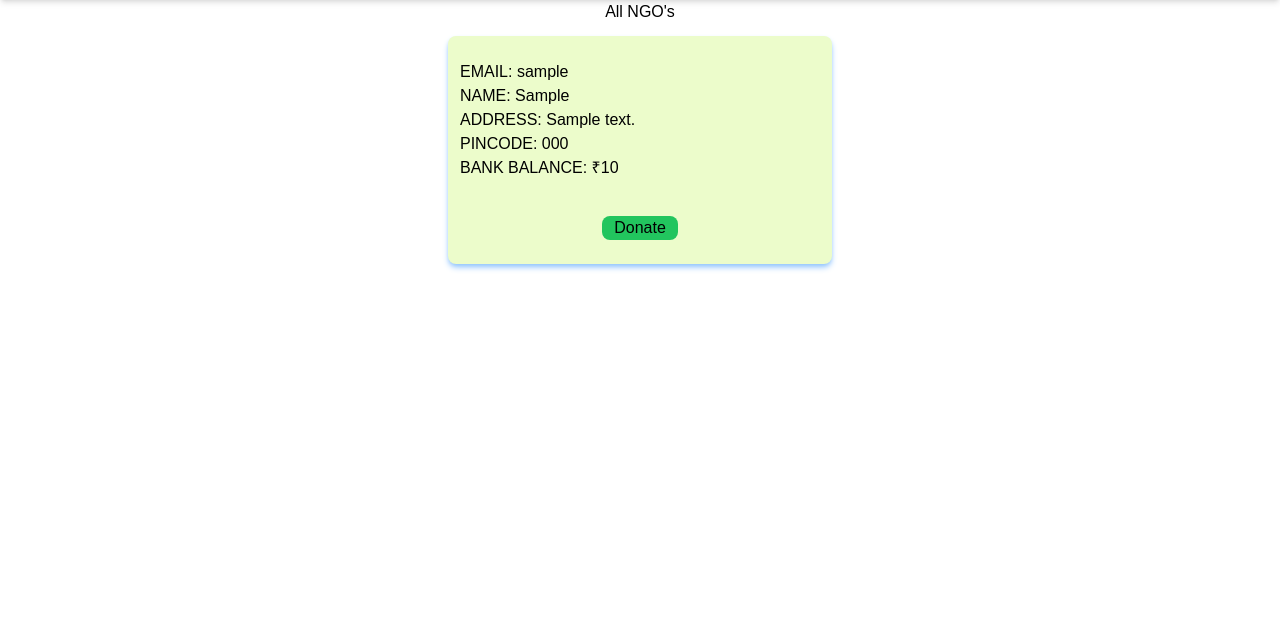
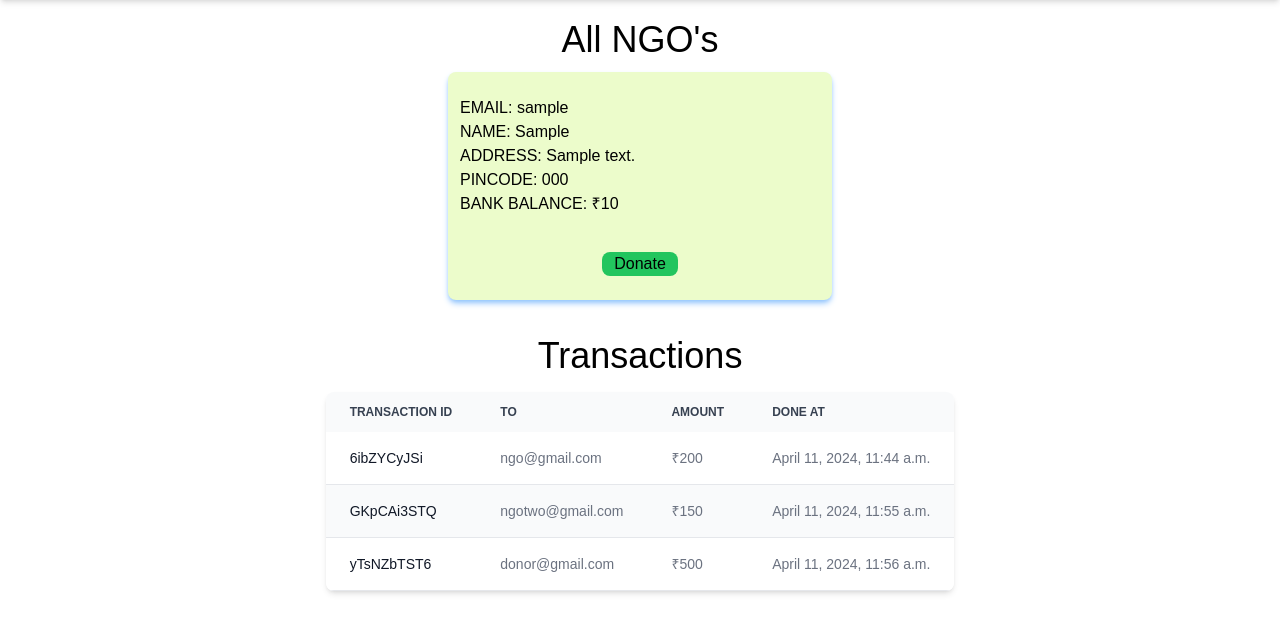
Before and after one commit to selmanfariz18/NGO-connect, a Django app: template ngo_connect/donor/templates/donor_base.html in a window 1280 px wide. Shown: the part 88-721 px from the top of the page. Run offline with Django 5.2, Linux system fonts and the light colour scheme; data comes from the database, SQL or seed files in the repository; both versions use the stored data as it was after the commit; tables that the repository leaves empty hold one stand-in row (values such as "Sample post"); the template is opened without the code that fills it: values that come from a table or form of the project are taken from there, most other values are stand-ins (such as "Sample title", 1, 10 or a date in 2020); some libraries are stand-ins or nearby versions.

Commit message:
display trans detail in donor page

```diff
--- a/ngo_connect/donor/templates/donor_base.html
+++ b/ngo_connect/donor/templates/donor_base.html
@@ -97,7 +97,7 @@
 
 
     <section>
-      <h1 class="text-center">All NGO's</h1>
+      <h1 class="text-center text-4xl mt-5">All NGO's</h1>
 
       <div class="text-center">
         {% if ngos_with_balance %}
@@ -128,9 +128,57 @@
         </div>
         {% endif %}
     </div>
+  </section>
 
 
-
+  {% if transactions %}
+  <h1 class="text-center mt-6 text-4xl">Transactions</h1>
+  <section id="transactions" class="m-4 px-4 flex justify-center items-center">
+    <div class="relative overflow-x-auto shadow-md sm:rounded-lg">
+        <table class="w-full text-sm text-left rtl:text-right text-gray-500 dark:text-gray-400">
+            <thead class="text-xs text-gray-700 uppercase bg-gray-50 dark:bg-gray-700 dark:text-gray-400">
+                <tr>
+                    <th scope="col" class="px-6 py-3">
+                        Transaction Id
+                    </th>
+                    <th scope="col" class="px-6 py-3">
+                        To
+                    </th>
+                    <!-- <th scope="col" class="px-6 py-3">
+                        Transaction Type
+                    </th> -->
+                    <th scope="col" class="px-6 py-3">
+                        Amount
+                    </th>
+                    <th scope="col" class="px-6 py-3">
+                        Done At
+                    </th>
+                </tr>
+            </thead>
+            <tbody>
+                {% for i in transactions %}
+                <tr class="odd:bg-white odd:dark:bg-gray-900 even:bg-gray-50 even:dark:bg-gray-800 border-b dark:border-gray-700">
+                    <th scope="row" class="px-6 py-4 font-medium text-gray-900 whitespace-nowrap dark:text-white">
+                        {{ i.transaction_id }}
+                    </th>
+                    <td class="px-6 py-4">
+                        {{ i.to_user }}
+                    </td>
+                    <!-- <td class="px-6 py-4">
+                        {{ i.transaction_type }}
+                    </td> -->
+                    <td class="px-6 py-4">
+                        ₹{{ i.amount }}
+                    </td>
+                    <td class="px-6 py-4">
+                        {{ i.done_at }}
+                    </td>
+                </tr>
+                {% endfor %}
+            </tbody>
+        </table>
+    </div>
+    {% endif %}
 
   </section>
 
--- a/ngo_connect/donor/views.py
+++ b/ngo_connect/donor/views.py
@@ -38,10 +38,13 @@ def donor_base(request):
     notifications = Notifications.objects.filter(user=request.user)
     notification_count = notifications.count()
 
+    transactions = NgoBankTransactions.objects.filter(from_user=request.user).order_by('-done_at')
+
     context = {
         'ngos_with_balance': ngos_with_balance,
         'notifications': notifications,
         'notification_count': notification_count,
+        'transactions' : transactions,
     }
 
     return render(request, 'donor_base.html', context)
--- a/ngo_connect/ngo/templates/ngo_balance_sheet.html
+++ b/ngo_connect/ngo/templates/ngo_balance_sheet.html
@@ -50,7 +50,7 @@
 
 <section id="transactions" class="m-4 px-4">
 
-
+    {% if transactions %}
     <div class="relative overflow-x-auto shadow-md sm:rounded-lg">
         <table class="w-full text-sm text-left rtl:text-right text-gray-500 dark:text-gray-400">
             <thead class="text-xs text-gray-700 uppercase bg-gray-50 dark:bg-gray-700 dark:text-gray-400">
@@ -101,6 +101,7 @@
             </tbody>
         </table>
     </div>
+    {% endif %}
 
 </section>
 
```
Also changed, not shown: ngo_connect/db.sqlite3.
